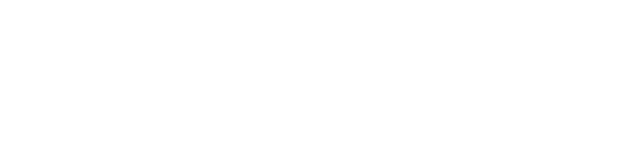
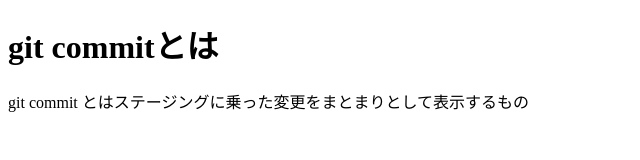
Before and after one commit to kohei28/html, a plain HTML site: page index.html in a window 1280 px wide. Shown: the whole page, without its empty margins (0-640 px from the left). Drawn offline with Linux system fonts and the light colour scheme.

Commit message:
git commitについて

```diff
--- a/index.html
+++ b/index.html
@@ -6,6 +6,8 @@
   <title>gitレクチャー</title>
 </head>
 <body>
+  <h1>git commitとは</h1>
+  <p>git commit とはステージングに乗った変更をまとまりとして表示するもの</p>
   <script type="text/javascript" src="./app.js"></script>
 </body>
 </html>
```
